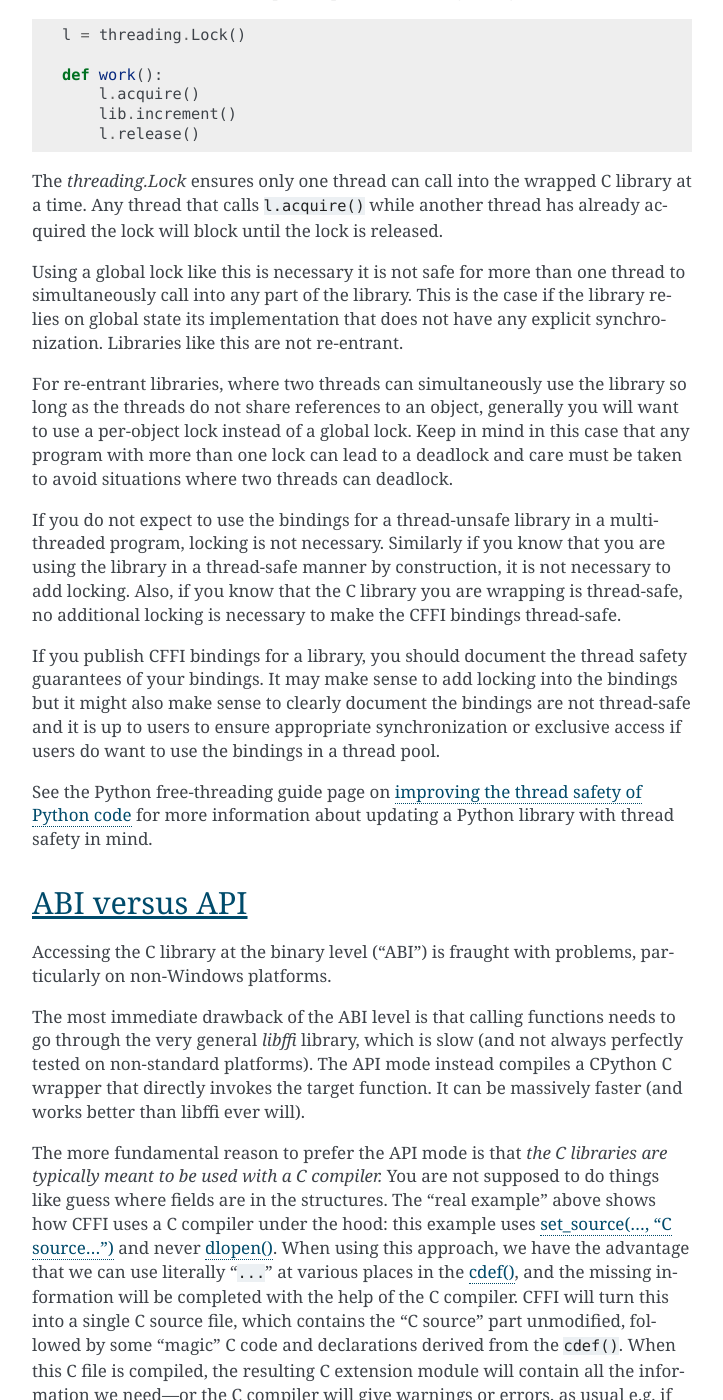
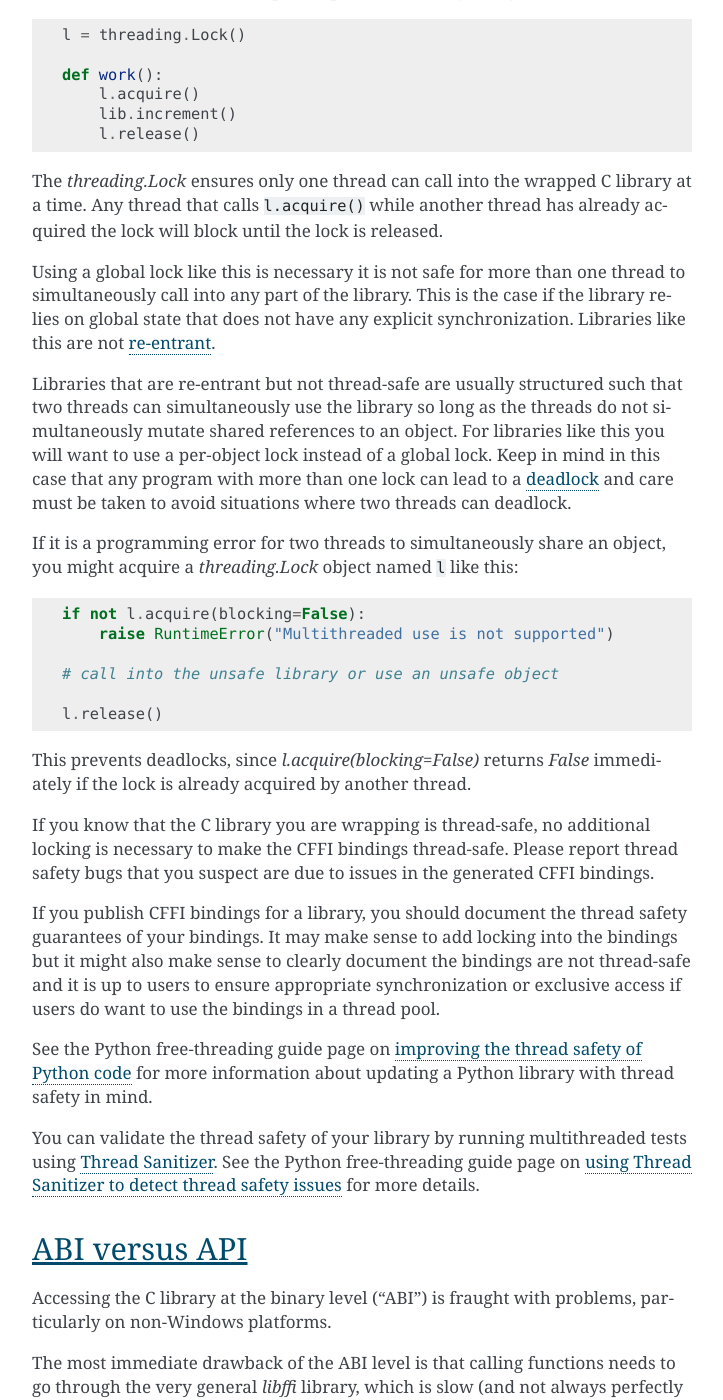
Before and after one commit to python-cffi/cffi, a Sphinx documentation site: the page built from doc/source/overview.rst, in a window 1280 px wide and 1400 px high, scrolled down 13128 px. Shown: the whole window, without its empty margins (388-1111 px from the left). Built offline with Sphinx 7.4.7, drawn with Linux system fonts in a browser that asks for light colours.

Commit message:
Add more links, examples, and suggestions about TSan

```diff
--- a/doc/source/overview.rst
+++ b/doc/source/overview.rst
@@ -718,21 +718,36 @@ already acquired the lock will block until the lock is released.
 
 Using a global lock like this is necessary it is not safe for more than one
 thread to simultaneously call into any part of the library. This is the case if
-the library relies on global state its implementation that does not have any
-explicit synchronization. Libraries like this are not re-entrant.
+the library relies on global state that does not have any explicit
+synchronization. Libraries like this are not `re-entrant
+<https://en.wikipedia.org/wiki/Reentrancy_(computing)>`_.
 
-For re-entrant libraries, where two threads can simultaneously use the library
-so long as the threads do not share references to an object, generally you will
-want to use a per-object lock instead of a global lock. Keep in mind in this
-case that any program with more than one lock can lead to a deadlock and care
+Libraries that are re-entrant but not thread-safe are usually structured such
+that two threads can simultaneously use the library so long as the threads do
+not simultaneously mutate shared references to an object. For libraries like
+this you will want to use a per-object lock instead of a global lock.  Keep in
+mind in this case that any program with more than one lock can lead to a
+`deadlock <https://en.wikipedia.org/wiki/Deadlock_(computer_science)>`_ and care
 must be taken to avoid situations where two threads can deadlock.
 
-If you do not expect to use the bindings for a thread-unsafe library in a
-multithreaded program, locking is not necessary. Similarly if you know that you
-are using the library in a thread-safe manner by construction, it is not
-necessary to add locking. Also, if you know that the C library you are wrapping
-is thread-safe, no additional locking is necessary to make the CFFI bindings
-thread-safe.
+If it is a programming error for two threads to simultaneously share an object,
+you might acquire a `threading.Lock` object named ``l`` like this:
+
+.. code-block:: python
+
+      if not l.acquire(blocking=False):
+          raise RuntimeError("Multithreaded use is not supported")
+
+      # call into the unsafe library or use an unsafe object
+
+      l.release()
+
+This prevents deadlocks, since `l.acquire(blocking=False)` returns `False`
+immediately if the lock is already acquired by another thread.
+
+If you know that the C library you are wrapping is thread-safe, no additional
+locking is necessary to make the CFFI bindings thread-safe. Please report thread
+safety bugs that you suspect are due to issues in the generated CFFI bindings.
 
 If you publish CFFI bindings for a library, you should document the thread
 safety guarantees of your bindings. It may make sense to add locking into the
@@ -744,6 +759,13 @@ See the Python free-threading guide page on `improving the thread safety of
 Python code
 <https://py-free-threading.github.io/porting/#thread-safety-of-pure-python-code>`_
 for more information about updating a Python library with thread safety in mind.
+
+You can validate the thread safety of your library by running multithreaded
+tests using `Thread Sanitizer
+<https://clang.llvm.org/docs/ThreadSanitizer.html>`_. See the Python
+free-threading guide page on `using Thread Sanitizer to detect thread safety
+issues <https://py-free-threading.github.io/thread_sanitizer/>`_ for more
+details.
 
 .. _abi-versus-api:
 
```
